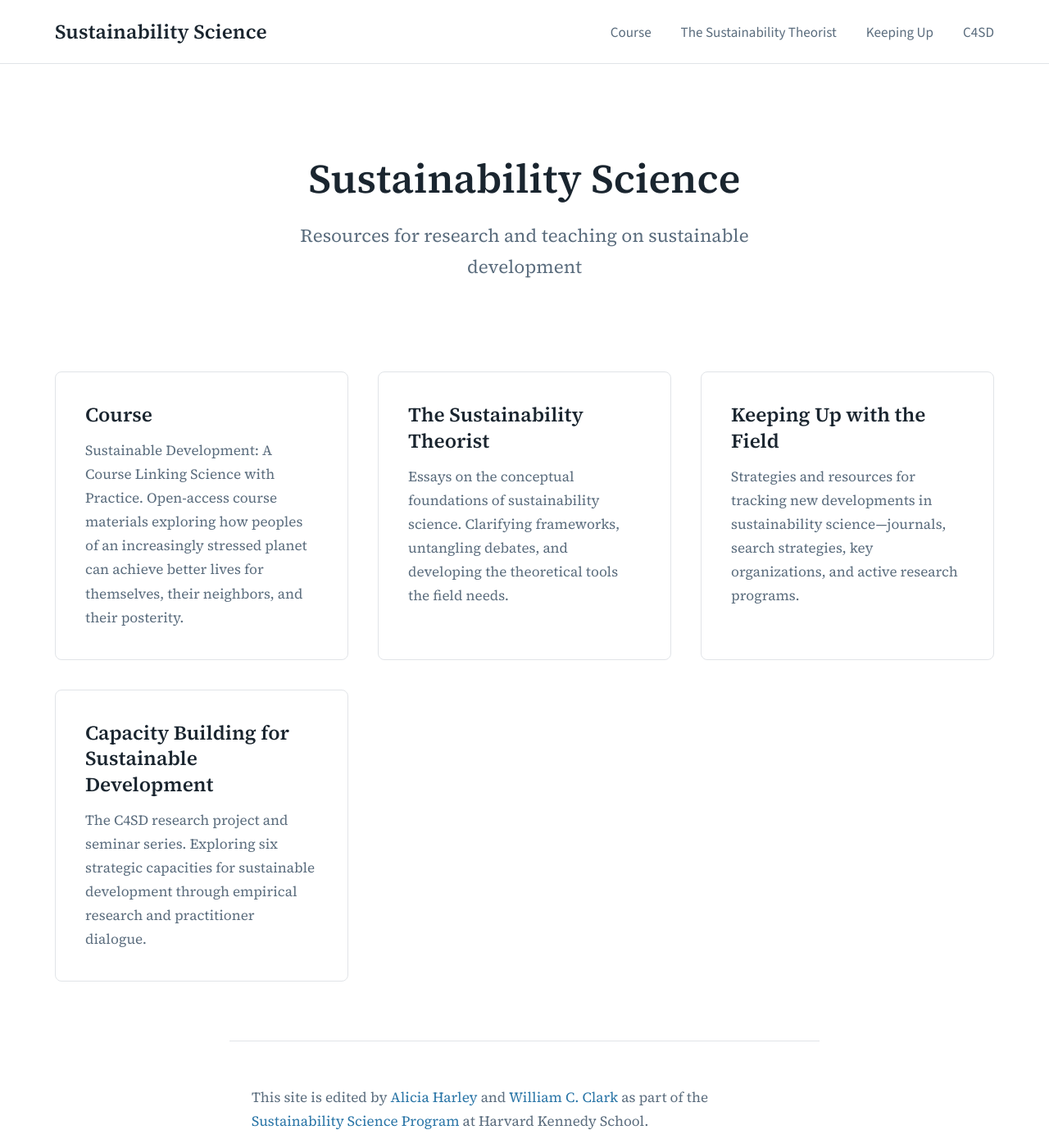
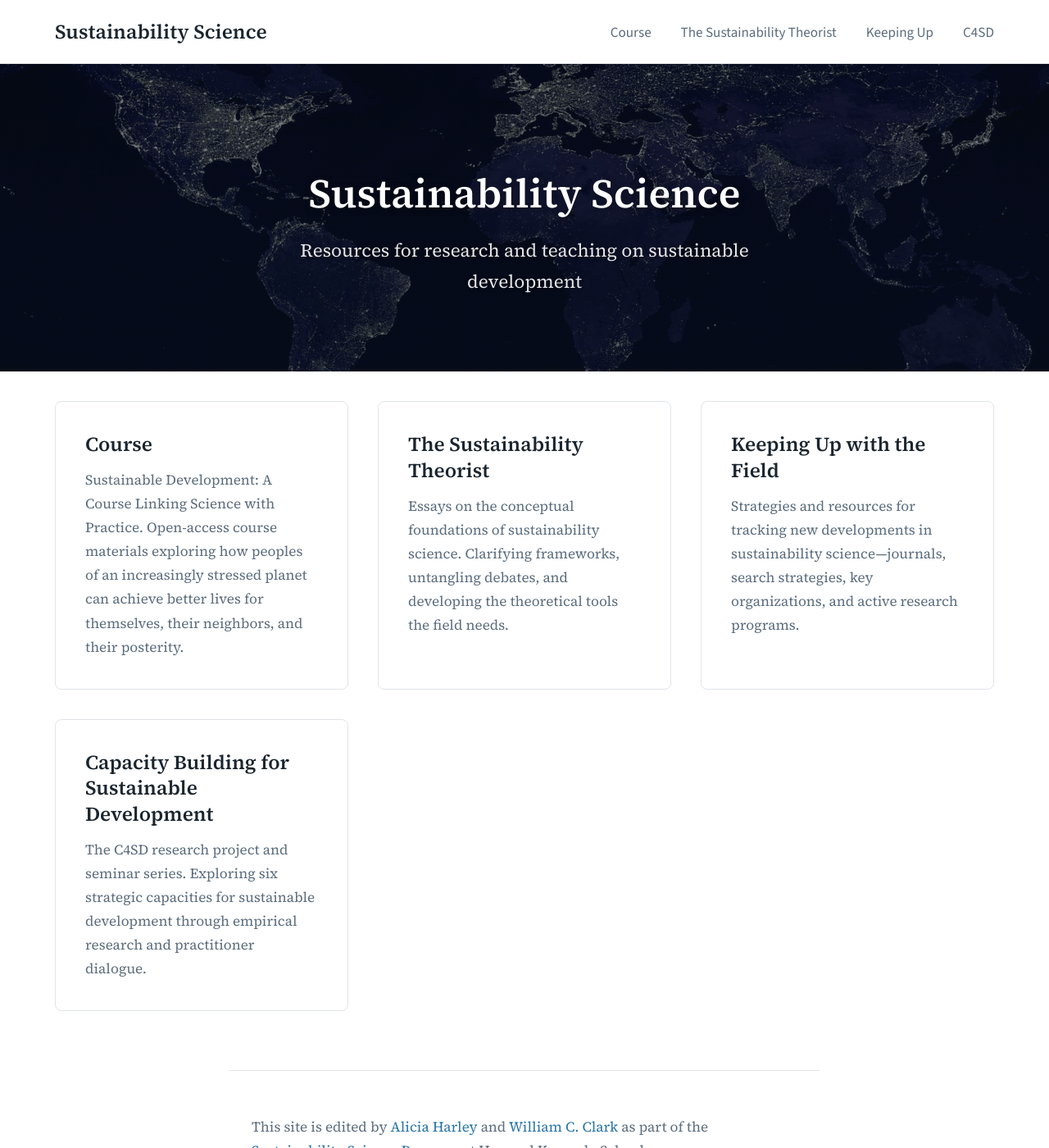
Before and after one commit to agharley/sustsci, a Jekyll site: the page built from index.html, in a window 1280 px wide and 1400 px high. Shown: the whole window at 82% size. Built offline with Jekyll 4.4.1, drawn with Linux system fonts in a browser that asks for light colours.

Commit message:
Enhance landing hero styles with gradient and image
Updated the landing hero section styles, including background image, padding, and text color.

```diff
--- a/assets/css/style.css
+++ b/assets/css/style.css
@@ -160,22 +160,28 @@ a:hover {
 
 /* Landing Page */
 .landing-hero {
-  max-width: var(--max-width);
-  margin: 0 auto;
-  padding: 4rem var(--spacing);
+  background-image: linear-gradient(rgba(10, 20, 35, 0.45), rgba(10, 20, 35, 0.55)),
+                    url('../images/earth-at-night.jpg');
+  background-size: cover;
+  background-position: center 40%;
+  padding: 5rem var(--spacing);
   text-align: center;
+  margin-bottom: 2rem;
 }
 
 .landing-hero h1 {
   font-size: 2.75rem;
   margin-bottom: 1rem;
+  color: #ffffff;
+  text-shadow: 0 2px 8px rgba(0, 0, 0, 0.3);
 }
 
 .landing-hero .tagline {
   font-size: 1.25rem;
-  color: var(--color-text-light);
+  color: rgba(255, 255, 255, 0.9);
   max-width: 600px;
-  margin: 0 auto 2rem;
+  margin: 0 auto;
+  text-shadow: 0 1px 4px rgba(0, 0, 0, 0.3);
 }
 
 .landing-sections {
```
